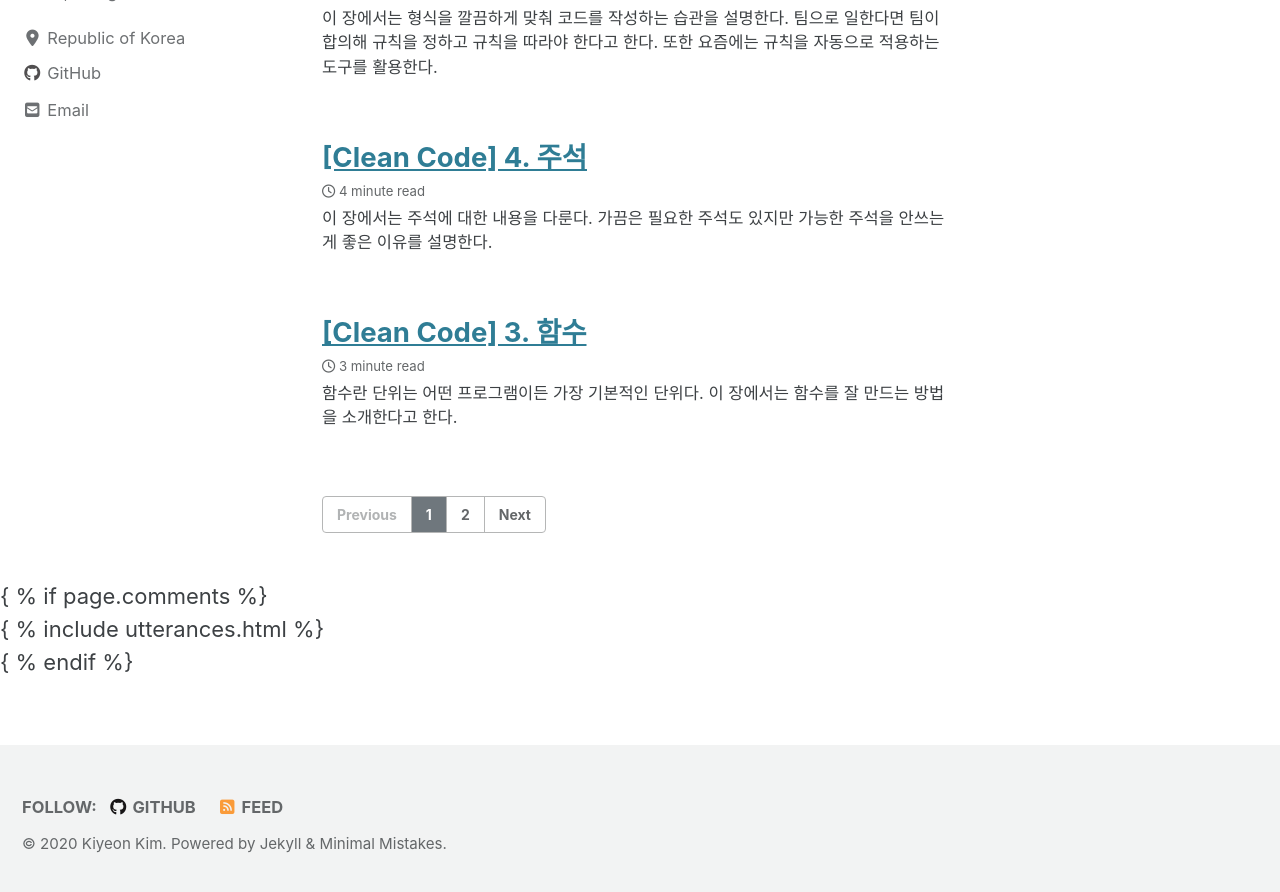
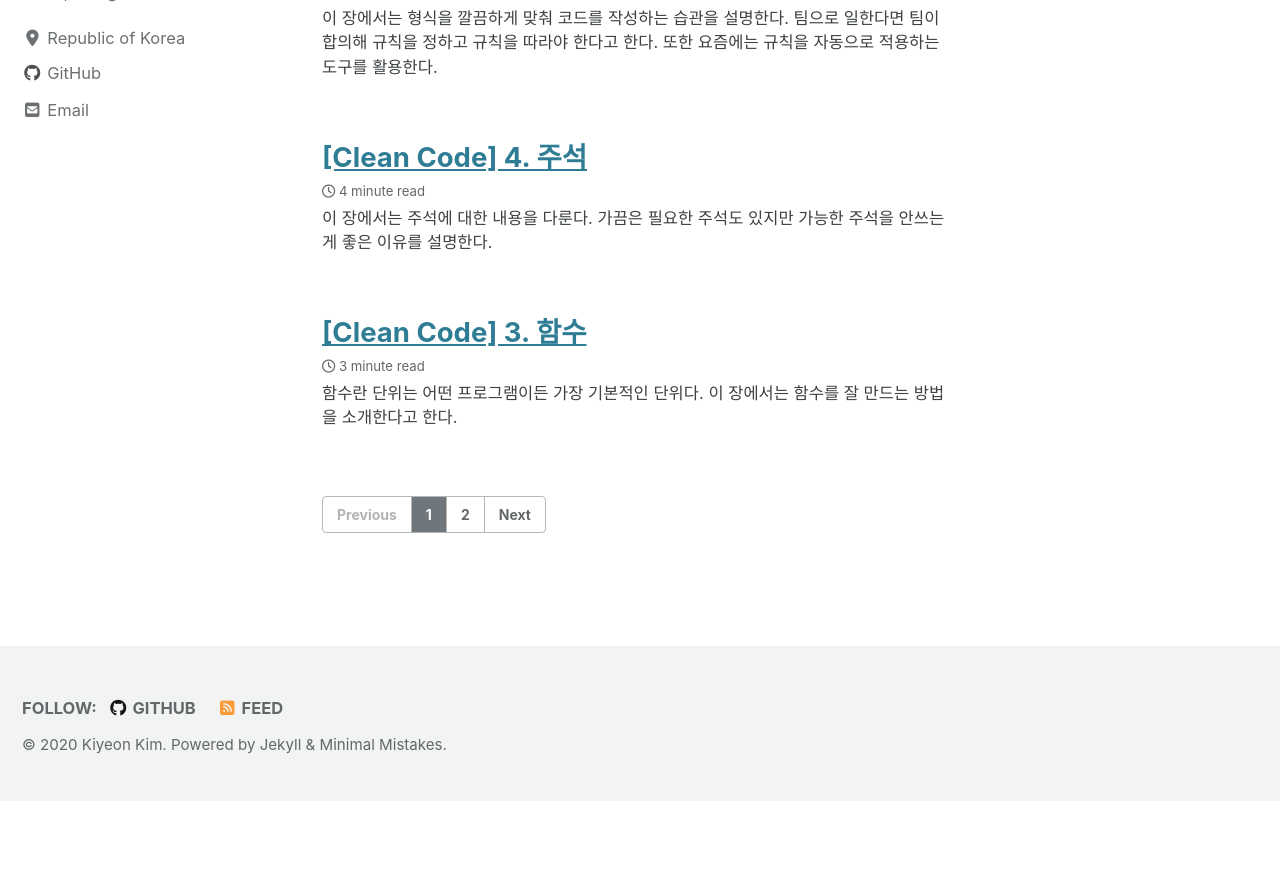
Before and after one commit to giyeon95/giyeon95.github.io, a Jekyll site: the page built from index.html, in a window 1280 px wide and 900 px high, scrolled down 644 px. Shown: the top 892 px of the window. Built offline with Jekyll 4.4.1, drawn with Linux system fonts in a browser that asks for light colours; cached includes are drawn as plain includes; nearby versions of some CDN libraries; the list of posts is cut into pages by our own code; after the commit the page ends 1445 px from its top, so only the background shows below that.

Commit message:
change comment setting

```diff
--- a/_layouts/default.html
+++ b/_layouts/default.html
@@ -29,11 +29,11 @@
 		</div>
 		{% endif %}
 
-		{ % if page.comments %}
-		<div id="post-utterances" class="container">
-			{ % include utterances.html %}
+		{% if page.comments %}
+		<div id="comments" class="container">
+			{% include comment-providers/utterances.html %}
 		</div>
-		{ % endif %}
+		{% endif %}
 
     <div id="footer" class="page__footer">
       <footer>
```
Also changed, not shown: _layouts/posts.html (+0 -8 lines).
